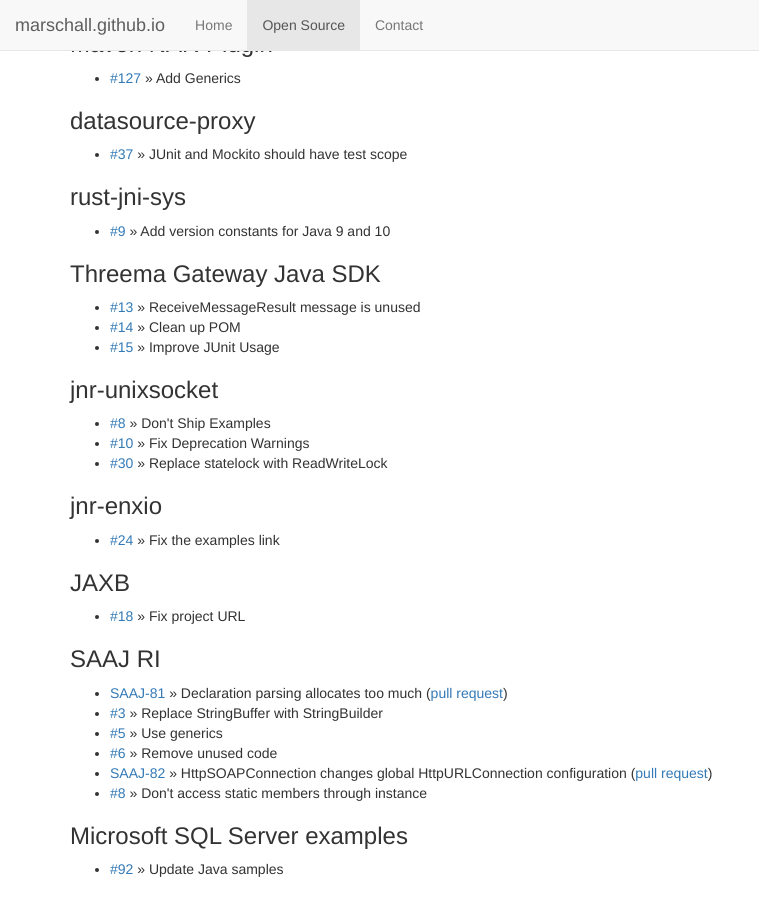
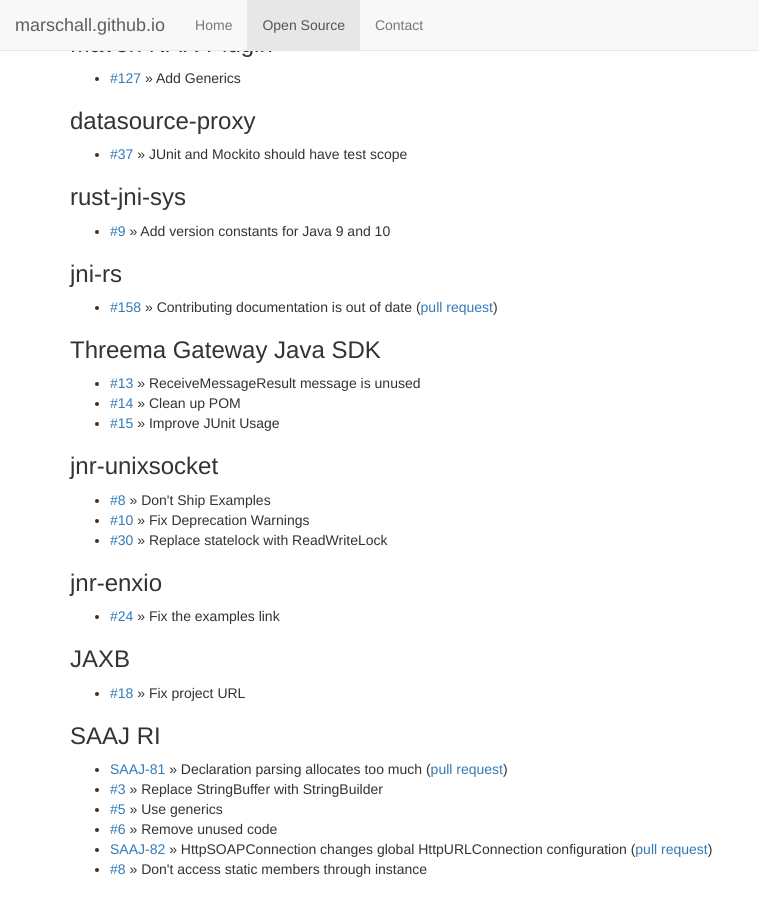
Before and after one commit to marschall/marschall.github.com, a Jekyll site: the page built from open-source.html, in a window 1280 px wide and 900 px high, scrolled down 8626 px. Shown: the whole window, without its empty margins (0-759 px from the left). Built offline with Jekyll 4.4.1, drawn with Linux system fonts in a browser that asks for light colours.

Commit message:
add jni-rs#158

```diff
--- a/open-source.html
+++ b/open-source.html
@@ -503,6 +503,10 @@
 <ul>
   <li><a href="https://github.com/sfackler/rust-jni-sys/pull/9">#9</a> &raquo; Add version constants for Java 9 and 10</li>
 </ul>
+<h3>jni-rs</h3>
+<ul>
+  <li><a href="https://github.com/jni-rs/jni-rs/issues/158">#158</a> &raquo; Contributing documentation is out of date (<a href="https://github.com/jni-rs/jni-rs/pull/159">pull request</a>)</li>
+</ul>
 <h3>Threema Gateway Java SDK</h3>
 <ul>
   <li><a href="https://github.com/simmac/threema-msgapi-sdk-java/pull/13">#13</a> &raquo; ReceiveMessageResult message is unused</li>
```
